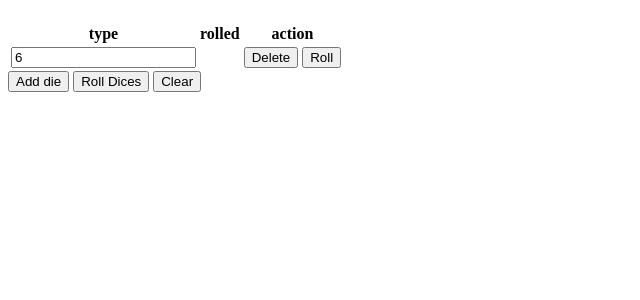
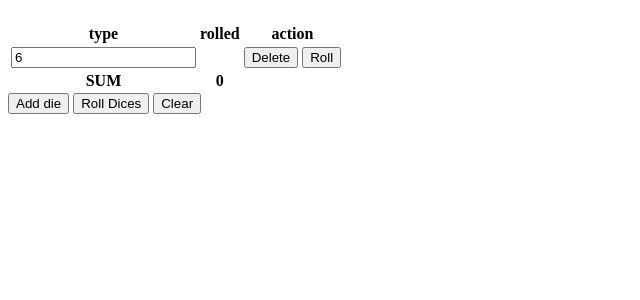
Before and after one commit to RedJocker/dices_codementor_io, a PHP site: page / in a window 1280 px wide. Shown: the part 58-358 px from the top of the page, without its empty margins (0-640 px from the left). Run offline with PHP 8.4, Linux system fonts and the light colour scheme; data that the repository does not hold is empty.

Commit message:
Feat: show sum of dices

```diff
--- a/app/public/index.php
+++ b/app/public/index.php
@@ -8,6 +8,7 @@ $num_dices = $_POST['num_dices'] ?? 1;
 $dices = [];
 $rolled = [];
 $action = 'none';
+$sum = '';
 
 if ($_POST['roll_dices'] !== null) {
 	$action = 'roll_dices';
@@ -63,12 +64,14 @@ if (str_starts_with($action, 'roll_die_')) {
     }
 }
 
+$sum = array_sum($rolled);
 
 // echo '<pre>';
 // var_dump($action);
 // var_dump($_POST);
 // var_dump($dices);
 // var_dump($rolled);
+// var_dump($sum);
 // echo '</pre>';
 
 ?>
@@ -106,6 +109,10 @@ if (str_starts_with($action, 'roll_die_')) {
 			  </tr>
 			<?php endforeach ?>
 		  </tbody>
+          <tfoot>
+              <th> SUM </th>
+              <th> <?= $sum ?> </th>
+          </tfoot>
 		</table>
 	  </main>
 	  <footer>
```
